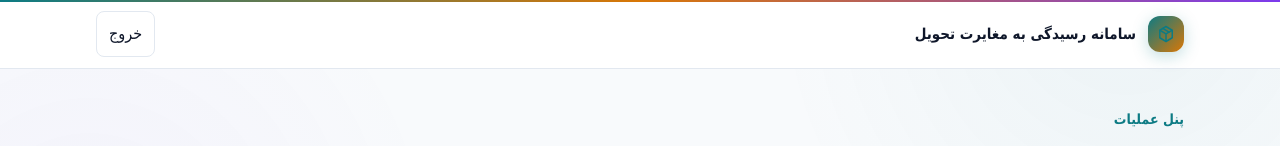
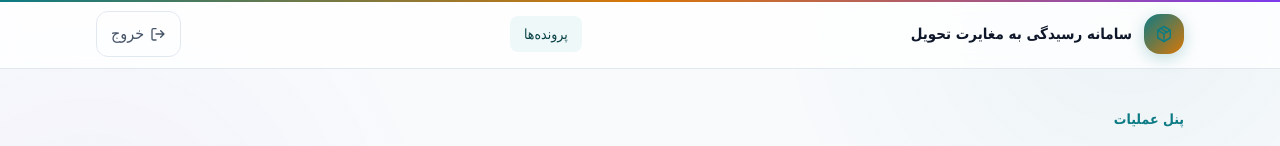
Before and after one commit to imanmajdabadi-js/delivery-discrepancy-manager, a React (Vite) app in the folder frontend/: page / in a window 1280 px wide. Shown: the top 146 px of the page. Built offline with nearby package versions, Linux system fonts and the light colour scheme; no server answers; sample sign-in values are in the browser's storage; a web font is replaced by a local one.

Commit message:
style(frontend): add brand navigation and layout
Add NavigationMenu component with active gradient indicator, brand mark
in header, and gradient accent border. Apply motion-safe transitions
to navigation elements.

```diff
--- /dev/null
+++ b/frontend/src/components/NavigationMenu.tsx
@@ -0,0 +1,32 @@
+import { Link } from 'react-router-dom';
+
+interface NavigationItem {
+  label: string;
+  to: string;
+  isActive: boolean;
+}
+
+interface NavigationMenuProps {
+  items: NavigationItem[];
+}
+
+export function NavigationMenu({ items }: NavigationMenuProps) {
+  return (
+    <div className="flex items-center gap-1">
+      {items.map((item) => (
+        <Link
+          key={item.to}
+          to={item.to}
+          aria-current={item.isActive ? 'page' : undefined}
+          className={`relative inline-flex items-center rounded-lg px-3.5 py-2 text-sm font-medium whitespace-nowrap transition-all duration-200 ${
+            item.isActive
+              ? 'bg-brand-soft/50 text-brand-strong'
+              : 'text-muted hover:bg-surface-soft hover:text-ink focus-visible:outline-3 focus-visible:outline-offset-2 focus-visible:outline-brand'
+          }`}
+        >
+          {item.label}
+        </Link>
+      ))}
+    </div>
+  );
+}
--- a/frontend/src/layout/AppLayout.tsx
+++ b/frontend/src/layout/AppLayout.tsx
@@ -1,28 +1,28 @@
-import { Link, Outlet, useNavigate } from 'react-router-dom';
+import { Link, Outlet, useLocation, useNavigate } from 'react-router-dom';
 import { getUserRole } from '../utils';
+import { NavigationMenu } from '../components/NavigationMenu';
 
 export function AppLayout() {
   const navigate = useNavigate();
+  const location = useLocation();
   const userRole = getUserRole();
 
   const handleLogout = () => {
     localStorage.removeItem('auth_token');
-    navigate('/login');
+    void navigate('/login');
   };
 
   return (
     <div className="app-canvas min-h-screen text-ink">
-      <header className="app-header border-b border-line bg-surface">
+      <header className="app-header relative border-b border-line bg-surface/80 backdrop-blur-sm">
         <div className="mx-auto flex min-h-17 max-w-6xl items-center justify-between gap-4 px-4 sm:px-6 lg:px-8">
           <Link
             to="/"
             className="flex items-center gap-3 rounded-xl focus-visible:outline-3 focus-visible:outline-offset-4 focus-visible:outline-brand"
           >
-            <span
-              aria-hidden="true"
-              className="brand-mark grid size-9 place-items-center rounded-xl text-brand"
-            >
+            <span className="brand-mark grid size-10 place-items-center rounded-2xl text-brand">
               <svg
+                aria-hidden="true"
                 viewBox="0 0 24 24"
                 fill="none"
                 stroke="currentColor"
@@ -41,23 +41,46 @@ export function AppLayout() {
             </span>
           </Link>
 
-          <nav className="flex items-center gap-1.5">
-            {userRole === 'MANAGER' ? (
-              <Link
-                to="/cases/review"
-                className="rounded-lg px-3 py-2 text-sm font-medium text-ink transition hover:bg-surface-soft focus-visible:outline-3 focus-visible:outline-offset-2 focus-visible:outline-brand"
-              >
-                صادرکننده تصمیم
-              </Link>
-            ) : null}
-            <button
-              type="button"
-              onClick={handleLogout}
-              className="rounded-lg border border-line px-3 py-2 text-sm text-ink hover:bg-surface-soft"
+          <nav className="flex items-center gap-1.5" aria-label=" منوی اصلی">
+            <NavigationMenu
+              items={[
+                {
+                  label: 'پرونده‌ها',
+                  to: '/',
+                  isActive: location.pathname === '/',
+                },
+                ...(userRole === 'MANAGER'
+                  ? [
+                      {
+                        label: 'صادرکننده تصمیم',
+                        to: '/cases/review',
+                        isActive: location.pathname === '/cases/review',
+                      },
+                    ]
+                  : []),
+              ]}
+            />
+          </nav>
+
+          <button
+            type="button"
+            onClick={handleLogout}
+            className="motion-safe:transition-all motion-safe:duration-200 relative inline-flex items-center justify-center rounded-xl border border-line px-3.5 py-2 text-sm font-medium text-muted hover:border-brand-mild hover:text-ink hover:shadow-[0_4px_12px_rgba(13,123,132,0.08)] focus-visible:outline-3 focus-visible:outline-offset-2 focus-visible:outline-brand"
+          >
+            <svg
+              aria-hidden="true"
+              viewBox="0 0 24 24"
+              fill="none"
+              stroke="currentColor"
+              strokeWidth="2"
+              strokeLinecap="round"
+              strokeLinejoin="round"
+              className="ml-1.5 size-4"
             >
-              خروج
-            </button>
-          </nav>
+              <path d="M9 21H5a2 2 0 0 1-2-2V6a2 2 0 0 1 2-2h4M16 17l5-5-5-5M21 12H9" />
+            </svg>
+            خروج
+          </button>
         </div>
       </header>
 
```
